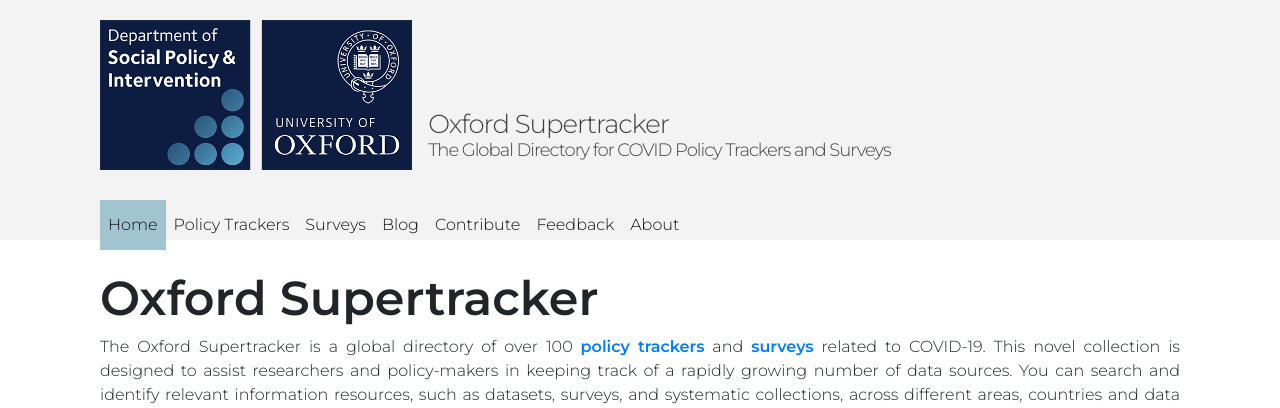
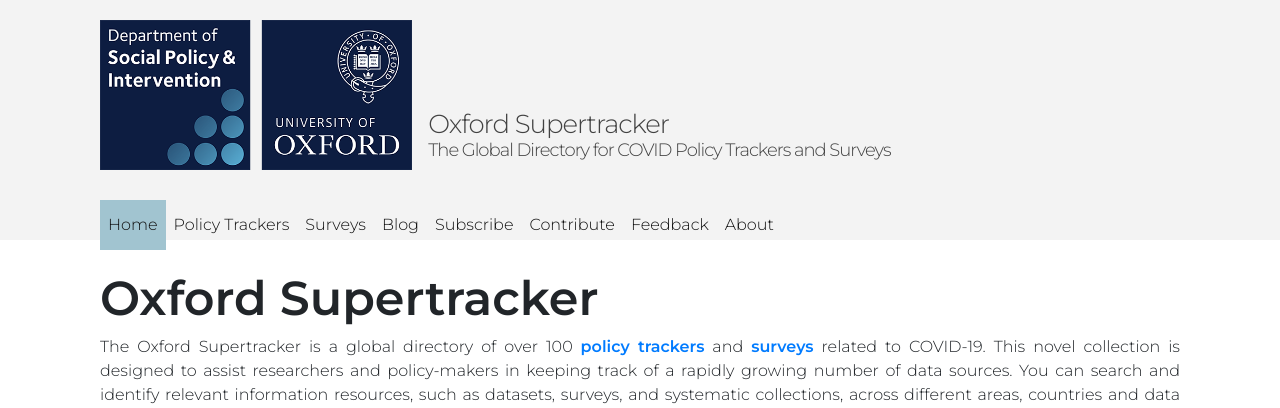
Before and after one commit to lukaslehner/supertracker, a Jekyll site: the page built from index.md, in a window 1280 px wide and 900 px high. Shown: the top 408 px of the window. Built offline with Jekyll 4.4.1, drawn with Linux system fonts in a browser that asks for light colours.

Commit message:
fix: subscribe link

```diff
--- a/index.md
+++ b/index.md
@@ -12,7 +12,7 @@ order: 0
 
 The Oxford Supertracker is a global directory of over 100 **[policy trackers](policy-trackers/)** and **[surveys](surveys/)** related to COVID-19. This novel collection is designed to assist researchers and policy-makers in keeping track of a rapidly growing number of data sources. You can search and identify  relevant information resources, such as datasets, surveys, and systematic collections, across different areas, countries and data types.
 
-If you would like to receive updates on new sources, you can **[subscribe here](subscribe/)**.
+If you would like to receive updates on new sources, you can **[subscribe here](#Subscribe/)**.
 
 The Oxford Supertracker is a collaborative effort. Over 50 people have already contributed to the growing collection. If you maintain or know of an additional dataset, please **[submit a new source](submit-a-tracker/)**. We will promptly review it in line with our **[criteria for inclusion](documentation/)** and update the collection.
 
```
Also changed, not shown: 04_subscribe.md (added, +11 -0 lines), _drafts/04_subscribe.md (deleted, +0 -11 lines).
